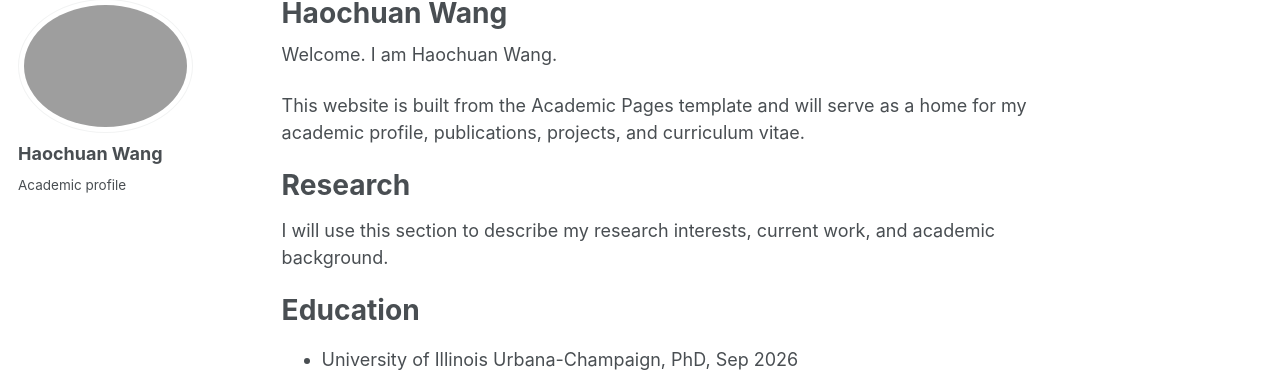
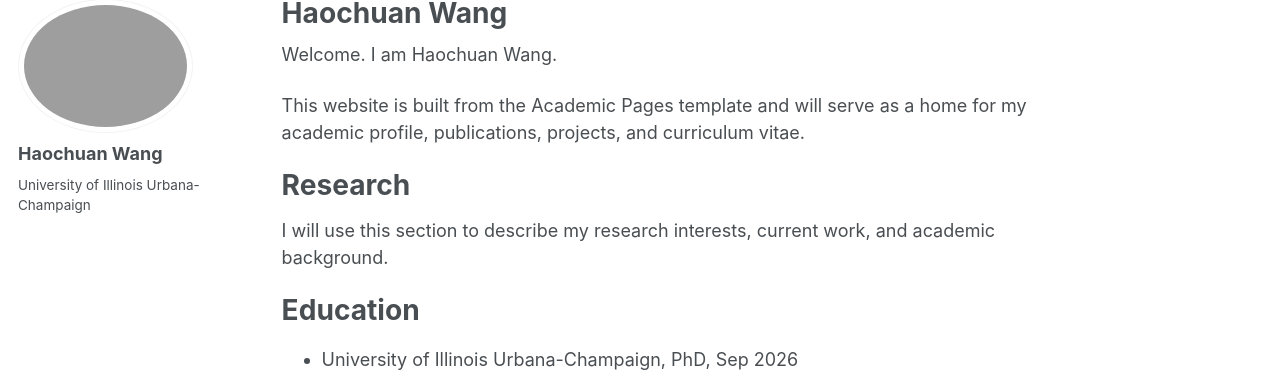
Before and after one commit to hansenwang123/hansenwang123.github.io, a Jekyll site: the page built from _pages/about.md, in a window 1280 px wide. Shown: the part 102-474 px from the top of the page. Built offline with Jekyll 4.4.1, drawn with Linux system fonts in a browser that asks for light colours; a style sheet for code colours, icons or effects is not loaded.

Commit message:
Update sidebar bio

```diff
--- a/_config.yml
+++ b/_config.yml
@@ -26,7 +26,7 @@ author:
   avatar           : "haochuan-wang.jpg"
   name             : "Haochuan Wang"
   pronouns         : # example: "she/her"
-  bio              : "Academic profile"
+  bio              : "University of Illinois Urbana-Champaign"
   location         :
   employer         :
   uri              : # URL
```
